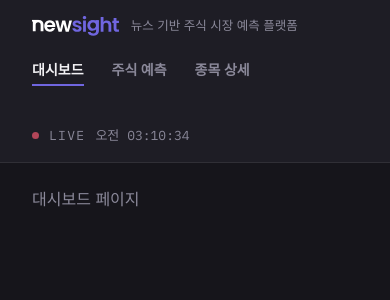
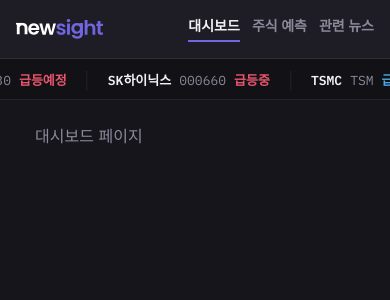
Before and after one commit to new-sight/newsight, a React (Vite) app in the folder apps/web/: page / in a window 390 px wide. Shown: the top 300 px of the page. Built offline with nearby package versions, Linux system fonts and the light colour scheme.

Commit message:
Feat: 실시간 주식 정보 헤더에 추가

```diff
--- a/apps/web/src/App.tsx
+++ b/apps/web/src/App.tsx
@@ -5,7 +5,7 @@ function App() {
   return (
     <>
       <Header />
-      <main className="mx-auto w-full max-w-[1800px] flex-1 px-8 py-6">
+      <main className="mx-auto w-full max-w-[1800px] flex-1 px-[clamp(2rem,9vw,150px)] py-6">
         <Outlet />
       </main>
     </>
--- a/apps/web/src/components/Header.tsx
+++ /dev/null
@@ -1,65 +0,0 @@
-import { useEffect, useState } from "react";
-import { NavLink } from "react-router-dom";
-import logo from "../assets/icons/logo.svg";
-
-const NAV_ITEMS = [
-  { to: "/", label: "대시보드", end: true },
-  { to: "/predictions", label: "주식 예측" },
-  { to: "/detail", label: "종목 상세" },
-];
-
-function useClock() {
-  const [now, setNow] = useState(() => new Date());
-  useEffect(() => {
-    const id = setInterval(() => setNow(new Date()), 1000);
-    return () => clearInterval(id);
-  }, []);
-  return now;
-}
-
-export default function Header() {
-  const now = useClock();
-
-  return (
-    <header className="flex flex-wrap items-center justify-between gap-6 border-b border-border bg-bg-panel px-8 py-4">
-      <div className="flex items-center gap-3">
-        <img src={logo} alt="newsight" className="h-[20px] w-auto" />
-        <div className="text-[12.5px] text-text-muted">
-          뉴스 기반 주식 시장 예측 플랫폼
-        </div>
-      </div>
-
-      <div className="flex flex-wrap items-center gap-10">
-        <nav className="flex items-center gap-7">
-          {NAV_ITEMS.map(({ to, label, end }) => (
-            <NavLink
-              key={to}
-              to={to}
-              end={end}
-              className={({ isActive }) =>
-                "border-b-2 pb-1 text-sm font-semibold " +
-                (isActive
-                  ? "border-accent text-text"
-                  : "border-transparent text-text-muted")
-              }
-            >
-              {label}
-            </NavLink>
-          ))}
-        </nav>
-
-        <div className="flex items-center gap-2.5 font-mono text-[13px] text-text-muted">
-          <span className="h-[7px] w-[7px] animate-pulse rounded-full bg-up" />
-          <span className="tracking-widest">LIVE</span>x
-          <span>
-            {now.toLocaleTimeString("ko-KR", {
-              hour: "2-digit",
-              minute: "2-digit",
-              second: "2-digit",
-            })}
-          </span>
-        </div>
-      </div>
-    </header>
-  );
-}
--- a/apps/web/src/features/detail/DetailPage.tsx
+++ /dev/null
@@ -1,3 +0,0 @@
-export default function DetailPage() {
-  return <div className="text-text-muted">종목 상세 페이지</div>;
-}
--- /dev/null
+++ b/apps/web/src/features/news/NewsPage.tsx
@@ -0,0 +1,3 @@
+export default function NewsPage() {
+  return <div className="text-text-muted">관련 뉴스 페이지</div>;
+}
--- a/apps/web/src/index.css
+++ b/apps/web/src/index.css
@@ -25,3 +25,12 @@
     @apply min-h-svh flex flex-col;
   }
 }
+
+@keyframes marquee {
+  0% {
+    transform: translateX(0);
+  }
+  100% {
+    transform: translateX(-50%);
+  }
+}
--- a/apps/web/src/main.tsx
+++ b/apps/web/src/main.tsx
@@ -4,8 +4,8 @@ import { BrowserRouter, Routes, Route } from "react-router-dom";
 import "./index.css";
 import App from "./App.tsx";
 import DashboardPage from "./features/dashboard/DashboardPage.tsx";
-import PredictionsPage from "./features/prediction/PredictionsPage.tsx";
-import DetailPage from "./features/detail/DetailPage.tsx";
+import PredictionPage from "./features/prediction/PredictionPage.tsx";
+import NewsPage from "./features/news/NewsPage.tsx";
 
 createRoot(document.getElementById("root")!).render(
   <StrictMode>
@@ -13,8 +13,8 @@ createRoot(document.getElementById("root")!).render(
       <Routes>
         <Route element={<App />}>
           <Route index element={<DashboardPage />} />
-          <Route path="predictions" element={<PredictionsPage />} />
-          <Route path="detail" element={<DetailPage />} />
+          <Route path="prediction" element={<PredictionPage />} />
+          <Route path="news" element={<NewsPage />} />
         </Route>
       </Routes>
     </BrowserRouter>
--- a/apps/web/src/shared/Header.tsx
+++ b/apps/web/src/shared/Header.tsx
@@ -1,11 +1,12 @@
 import { useEffect, useState } from "react";
-import { NavLink } from "react-router-dom";
+import { Link, NavLink } from "react-router-dom";
 import logo from "../assets/icons/logo.svg";
+import TickerTape from "./TickerTape";
 
 const NAV_ITEMS = [
   { to: "/", label: "대시보드", end: true },
-  { to: "/predictions", label: "주식 예측" },
-  { to: "/detail", label: "종목 상세" },
+  { to: "/prediction", label: "주식 예측" },
+  { to: "/news", label: "관련 뉴스" },
 ];
 
 function useClock() {
@@ -21,23 +22,24 @@ export default function Header() {
   const now = useClock();
 
   return (
-    <header className="flex flex-wrap items-center justify-between gap-6 border-b border-border bg-bg-panel px-8 py-4">
-      <div className="flex items-center gap-3">
+    <>
+      <header className="flex flex-nowrap items-center justify-between gap-3 overflow-x-auto border-b border-border bg-bg-panel px-4 py-4 sm:gap-6 sm:px-8">
+        <Link to="/" className="flex shrink-0 items-center gap-3">
           <img src={logo} alt="newsight" className="h-[20px] w-auto" />
-        <div className="text-[12.5px] text-text-muted">
+          <div className="hidden text-[12.5px] text-text-muted md:block">
             뉴스 기반 주식 시장 예측 플랫폼
           </div>
-      </div>
+        </Link>
 
-      <div className="flex flex-wrap items-center gap-10">
-        <nav className="flex items-center gap-7">
+        <div className="flex shrink-0 flex-nowrap items-center gap-4 sm:gap-10">
+          <nav className="flex flex-nowrap items-center gap-3 sm:gap-7">
             {NAV_ITEMS.map(({ to, label, end }) => (
               <NavLink
                 key={to}
                 to={to}
                 end={end}
                 className={({ isActive }) =>
-                "border-b-2 pb-1 text-sm font-semibold " +
+                  "whitespace-nowrap border-b-2 pb-1 text-sm font-semibold " +
                   (isActive
                     ? "border-accent text-text"
                     : "border-transparent text-text-muted")
@@ -48,8 +50,8 @@ export default function Header() {
             ))}
           </nav>
 
-        <div className="flex items-center gap-2.5 font-mono text-[13px] text-text-muted">
-          <span className="h-[7px] w-[7px] animate-pulse rounded-full bg-up" />
+          <div className="hidden items-center gap-2.5 whitespace-nowrap font-mono text-[13px] text-text-muted sm:flex">
+            <span className="h-[7px] w-[7px] shrink-0 animate-pulse rounded-full bg-up" />
             <span className="tracking-widest">LIVE</span>
             <span>
               {now.toLocaleTimeString("ko-KR", {
@@ -61,5 +63,7 @@ export default function Header() {
           </div>
         </div>
       </header>
+      <TickerTape />
+    </>
   );
 }
--- /dev/null
+++ b/apps/web/src/shared/TickerTape.tsx
@@ -0,0 +1,47 @@
+type Status = "급등중" | "급등예정" | "급락중" | "급락예정";
+
+type TickerItem = {
+  name: string;
+  ticker: string;
+  status: Status;
+};
+
+const STATUS_COLOR: Record<Status, string> = {
+  급등중: "text-up",
+  급등예정: "text-up",
+  급락중: "text-down",
+  급락예정: "text-down",
+};
+
+// ponytail: mock list until a real quote/news feed is wired up
+const STOCKS: TickerItem[] = [
+  { name: "NVIDIA", ticker: "NVDA", status: "급등중" },
+  { name: "삼성전자", ticker: "005930", status: "급등예정" },
+  { name: "SK하이닉스", ticker: "000660", status: "급등중" },
+  { name: "TSMC", ticker: "TSM", status: "급락예정" },
+  { name: "Broadcom", ticker: "AVGO", status: "급락중" },
+  { name: "카카오", ticker: "035720", status: "급락예정" },
+];
+
+const ITEMS = [...STOCKS, ...STOCKS];
+
+export default function TickerTape() {
+  return (
+    <div className="overflow-hidden whitespace-nowrap border-b border-border bg-bg-sunken py-2">
+      <div className="inline-flex animate-[marquee_20s_linear_infinite] pl-6">
+        {ITEMS.map((item, i) => (
+          <span
+            key={i}
+            className="inline-flex items-center gap-2 whitespace-nowrap border-r border-border px-5 font-mono text-[13px]"
+          >
+            <b className="font-semibold text-text">{item.name}</b>
+            <span className="text-text-muted">{item.ticker}</span>
+            <span className={"font-semibold " + STATUS_COLOR[item.status]}>
+              {item.status}
+            </span>
+          </span>
+        ))}
+      </div>
+    </div>
+  );
+}
```
Also changed, not shown: apps/web/src/features/prediction/PredictionPage.tsx (renamed from apps/web/src/features/prediction/PredictionsPage.tsx). Lines whose indentation alone changed are shown as unchanged.
